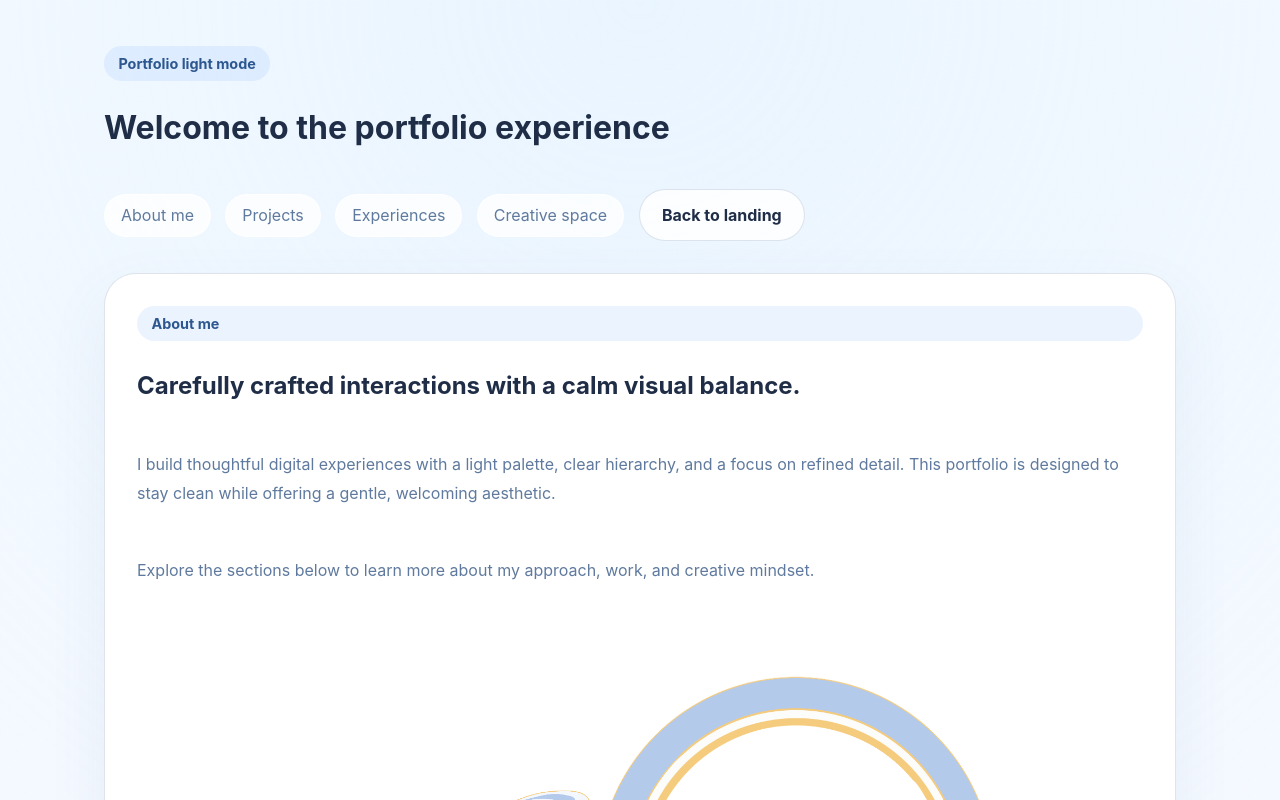
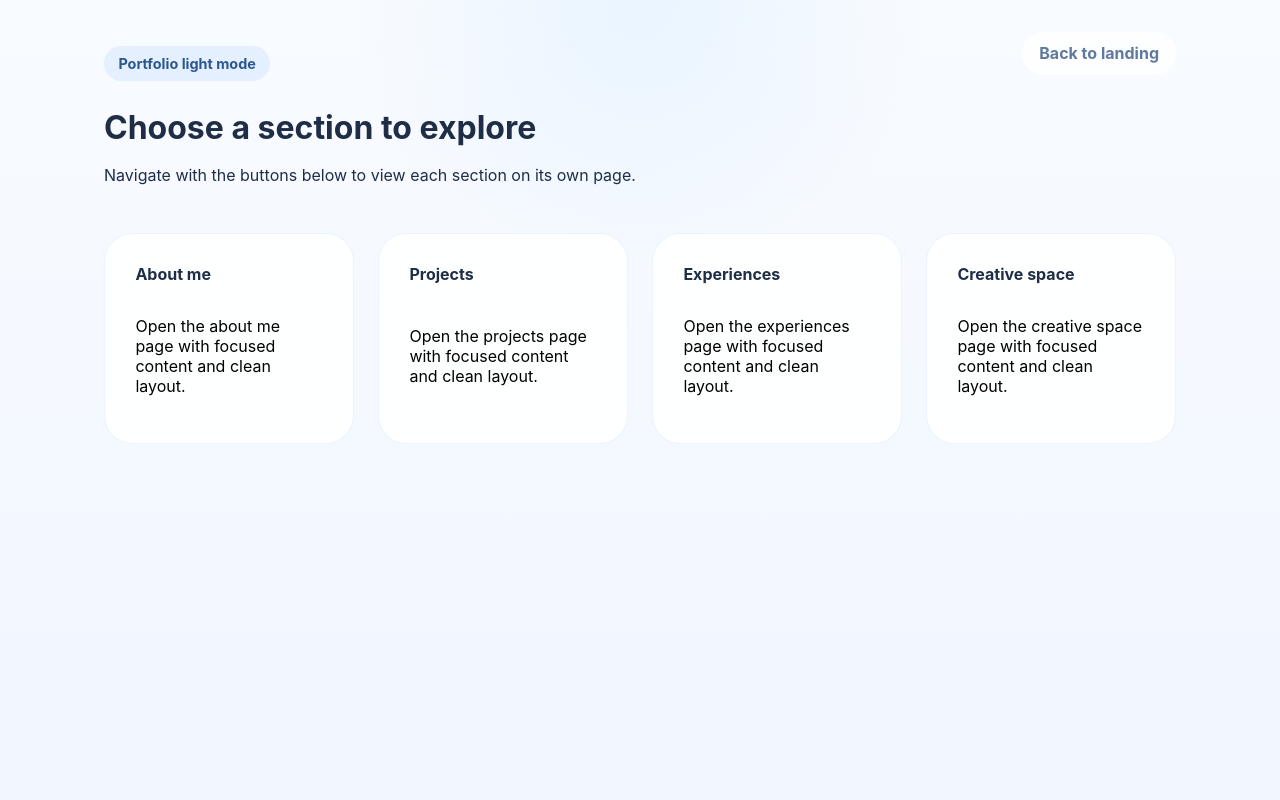
Before and after one commit to qiise/portfolio, a React (Vite) app: page / in a window 1280 px wide. Both pictures are taken after a click on the button "Enter portfolio". Shown: the top 800 px of the page. Built offline with nearby package versions, Linux system fonts and the light colour scheme.

Commit message:
created pages

```diff
--- a/index.html
+++ b/index.html
@@ -3,7 +3,7 @@
   <head>
     <meta charset="UTF-8" />
     <meta name="viewport" content="width=device-width, initial-scale=1.0" />
-    <title>Light Portfolio</title>
+    <title>Portfolio</title>
   </head>
   <body>
     <div id="root"></div>
--- a/src/App.jsx
+++ b/src/App.jsx
@@ -3,8 +3,10 @@ import landingBase from '../assets/Landing page base light.png';
 import lightCircle from '../assets/Light circle.png';
 import clouds2 from '../assets/Clouds 2 .png';
 import lightClouds from '../assets/Light clouds.png';
-import photoFrameLight from '../assets/Photo frame light.png';
-import lightCloud3 from '../assets/Light cloud 3.png';
+import AboutPage from './pages/AboutPage';
+import ProjectsPage from './pages/ProjectsPage';
+import ExperiencesPage from './pages/ExperiencesPage';
+import CreativeSpacePage from './pages/CreativeSpacePage';
 
 const navItems = [
   { id: 'about', label: 'About me' },
@@ -13,29 +15,16 @@ const navItems = [
   { id: 'creative', label: 'Creative space' },
 ];
 
-const projects = [
-  {
-    title: 'Minimal web experience',
-    description: 'A clean portfolio concept built with soft light tones and thoughtful layout.',
-  },
-  {
-    title: 'Design system refresh',
-    description: 'A visual identity system designed to feel airy, modern, and approachable.',
-  },
-];
-
-const experiences = [
-  { period: '2025', label: 'Product design collaboration' },
-  { period: '2024', label: 'Web development internship' },
-  { period: '2023', label: 'Creative direction support' },
-];
-
 function App() {
-  const [showMain, setShowMain] = useState(false);
+  const [view, setView] = useState('landing');
 
   return (
     <div className="app-shell">
-      {showMain ? <PortfolioPage onHome={() => setShowMain(false)} /> : <LandingPage onEnter={() => setShowMain(true)} />}
+      {view === 'landing' ? (
+        <LandingPage onEnter={() => setView('menu')} />
+      ) : (
+        <MainApp view={view} setView={setView} />
+      )}
     </div>
   );
 }
@@ -46,9 +35,7 @@ function LandingPage({ onEnter }) {
       <div className="landing-copy">
         <span className="eyebrow">Light mode portfolio</span>
         <h1>Soft, clean, and polished for your next story.</h1>
-        <p>
-          Start here to explore the portfolio sections and reach about, projects, experiences, and creative space.
-        </p>
+        <p>Start here to explore the portfolio sections and reach about, projects, experiences, and creative space.</p>
         <div className="landing-actions">
           <button type="button" onClick={onEnter} className="primary-button">
             Enter portfolio
@@ -69,103 +56,59 @@ function LandingPage({ onEnter }) {
   );
 }
 
-function PortfolioPage({ onHome }) {
+function MainApp({ view, setView }) {
+  const currentSection = navItems.find((item) => item.id === view);
+
   return (
     <div className="portfolio-page">
       <header className="portfolio-header">
         <div>
           <p className="brand">Portfolio light mode</p>
-          <h1>Welcome to the portfolio experience</h1>
+          <h1>{view === 'menu' ? 'Choose a section to explore' : currentSection?.label}</h1>
+          <p>
+            {view === 'menu'
+              ? 'Navigate with the buttons below to view each section on its own page.'
+              : 'Each section is displayed independently so you can focus on the content you want.'}
+          </p>
         </div>
         <nav className="portfolio-nav">
-          {navItems.map((item) => (
-            <a key={item.id} href={`#${item.id}`}>{item.label}</a>
-          ))}
-          <button type="button" className="ghost-button" onClick={onHome}>
+          {view !== 'menu' && (
+            <button type="button" className="ghost-button" onClick={() => setView('menu')}>
+              Back to menu
+            </button>
+          )}
+          <button type="button" className="ghost-button" onClick={() => setView('landing')}>
             Back to landing
           </button>
         </nav>
       </header>
 
       <main className="portfolio-main">
-        <section id="about" className="section section-card">
-          <div className="section-copy">
-            <span className="section-label">About me</span>
-            <h2>Carefully crafted interactions with a calm visual balance.</h2>
-            <p>
-              I build thoughtful digital experiences with a light palette, clear hierarchy, and a focus on refined detail.
-              This portfolio is designed to stay clean while offering a gentle, welcoming aesthetic.
-            </p>
-            <p>
-              Explore the sections below to learn more about my approach, work, and creative mindset.
-            </p>
-          </div>
-          <div className="photo-frame-block">
-            <img src={photoFrameLight} alt="Photo frame placeholder" />
-            <span className="photo-label">Personal highlight</span>
-          </div>
-        </section>
-
-        <section id="projects" className="section section-split">
-          <div className="section-copy">
-            <span className="section-label">Projects</span>
-            <h2>Selected work from the light portfolio.</h2>
-            <p>Each project uses visual clarity and minimal clouds for a polished presence.</p>
-          </div>
-          <div className="project-grid">
-            {projects.map((project) => (
-              <article key={project.title} className="project-card">
-                <img src={photoFrameLight} alt="Project placeholder" />
-                <h3>{project.title}</h3>
-                <p>{project.description}</p>
-              </article>
-            ))}
-          </div>
-        </section>
-
-        <section id="experiences" className="section section-card section-lighter">
-          <div className="section-copy">
-            <span className="section-label">Experiences</span>
-            <h2>Visual storytelling through roles and milestones.</h2>
-            <p>
-              Experiences are organized in a calm timeline style so the story remains easy to follow.
-            </p>
-          </div>
-          <div className="timeline-list">
-            {experiences.map((item) => (
-              <div key={item.period} className="timeline-item">
-                <strong>{item.period}</strong>
-                <span>{item.label}</span>
-              </div>
-            ))}
-          </div>
-        </section>
-
-        <section id="creative" className="section creative-section">
-          <div className="creative-hero">
-            <img src={lightCloud3} alt="Decorative cloud" className="creative-cloud" />
-            <div>
-              <span className="section-label">Creative space</span>
-              <h2>A calm place for ideas, experiments, and visuals.</h2>
-              <p>
-                This section is meant for imaginative work, concept sketches, and quiet creative energy that complements the main portfolio.
-              </p>
-            </div>
-          </div>
-          <div className="creative-grid">
-            <article className="creative-card">
-              <img src={photoFrameLight} alt="Creative placeholder" />
-              <h3>Studio inspiration</h3>
-            </article>
-            <article className="creative-card">
-              <img src={photoFrameLight} alt="Creative placeholder" />
-              <h3>Light interface ideas</h3>
-            </article>
-          </div>
-        </section>
+        {view === 'menu' ? <PortfolioMenu onNavigate={setView} /> : <SectionPage view={view} />}
       </main>
     </div>
   );
 }
 
+function PortfolioMenu({ onNavigate }) {
+  return (
+    <div className="menu-grid">
+      {navItems.map((item) => (
+        <button key={item.id} type="button" className="menu-card" onClick={() => onNavigate(item.id)}>
+          <span className="menu-card-label">{item.label}</span>
+          <p>Open the {item.label.toLowerCase()} page with focused content and clean layout.</p>
+        </button>
+      ))}
+    </div>
+  );
+}
+
+function SectionPage({ view }) {
+  if (view === 'about') return <AboutPage />;
+  if (view === 'projects') return <ProjectsPage />;
+  if (view === 'experiences') return <ExperiencesPage />;
+  if (view === 'creative') return <CreativeSpacePage />;
+  return null;
+}
+
 export default App;
--- /dev/null
+++ b/src/pages/AboutPage.jsx
@@ -0,0 +1,23 @@
+import photoFrameLight from '../../assets/Photo frame light.png';
+
+function AboutPage() {
+  return (
+    <section className="section section-card">
+      <div className="section-copy">
+        <span className="section-label">About me</span>
+        <h2>Carefully crafted interactions with a calm visual balance.</h2>
+        <p>
+          I build thoughtful digital experiences with a light palette, clear hierarchy, and a focus on refined detail.
+          This portfolio is designed to stay clean while offering a gentle, welcoming aesthetic.
+        </p>
+        <p>Explore this page to learn more about my approach, work, and creative mindset.</p>
+      </div>
+      <div className="photo-frame-block">
+        <img src={photoFrameLight} alt="Photo frame placeholder" />
+        <span className="photo-label">Personal highlight</span>
+      </div>
+    </section>
+  );
+}
+
+export default AboutPage;
--- /dev/null
+++ b/src/pages/CreativeSpacePage.jsx
@@ -0,0 +1,31 @@
+import photoFrameLight from '../../assets/Photo frame light.png';
+import lightCloud3 from '../../assets/Light cloud 3.png';
+
+function CreativeSpacePage() {
+  return (
+    <section className="section creative-section">
+      <div className="creative-hero">
+        <img src={lightCloud3} alt="Decorative cloud" className="creative-cloud" />
+        <div>
+          <span className="section-label">Creative space</span>
+          <h2>A calm place for ideas, experiments, and visuals.</h2>
+          <p>
+            This section is meant for imaginative work, concept sketches, and quiet creative energy that complements the main portfolio.
+          </p>
+        </div>
+      </div>
+      <div className="creative-grid">
+        <article className="creative-card">
+          <img src={photoFrameLight} alt="Creative placeholder" />
+          <h3>Studio inspiration</h3>
+        </article>
+        <article className="creative-card">
+          <img src={photoFrameLight} alt="Creative placeholder" />
+          <h3>Light interface ideas</h3>
+        </article>
+      </div>
+    </section>
+  );
+}
+
+export default CreativeSpacePage;
--- /dev/null
+++ b/src/pages/ExperiencesPage.jsx
@@ -0,0 +1,27 @@
+const experiences = [
+  { period: '2025', label: 'Product design collaboration' },
+  { period: '2024', label: 'Web development internship' },
+  { period: '2023', label: 'Creative direction support' },
+];
+
+function ExperiencesPage() {
+  return (
+    <section className="section section-card section-lighter">
+      <div className="section-copy">
+        <span className="section-label">Experiences</span>
+        <h2>Visual storytelling through roles and milestones.</h2>
+        <p>Experiences are organized in a calm timeline style so the story remains easy to follow.</p>
+      </div>
+      <div className="timeline-list">
+        {experiences.map((item) => (
+          <div key={item.period} className="timeline-item">
+            <strong>{item.period}</strong>
+            <span>{item.label}</span>
+          </div>
+        ))}
+      </div>
+    </section>
+  );
+}
+
+export default ExperiencesPage;
--- /dev/null
+++ b/src/pages/ProjectsPage.jsx
@@ -0,0 +1,35 @@
+import photoFrameLight from '../../assets/Photo frame light.png';
+
+const projects = [
+  {
+    title: 'Minimal web experience',
+    description: 'A clean portfolio concept built with soft light tones and thoughtful layout.',
+  },
+  {
+    title: 'Design system refresh',
+    description: 'A visual identity system designed to feel airy, modern, and approachable.',
+  },
+];
+
+function ProjectsPage() {
+  return (
+    <section className="section section-split">
+      <div className="section-copy">
+        <span className="section-label">Projects</span>
+        <h2>Selected work from the light portfolio.</h2>
+        <p>Each project uses visual clarity and minimal clouds for a polished presence.</p>
+      </div>
+      <div className="project-grid">
+        {projects.map((project) => (
+          <article key={project.title} className="project-card">
+            <img src={photoFrameLight} alt="Project placeholder" />
+            <h3>{project.title}</h3>
+            <p>{project.description}</p>
+          </article>
+        ))}
+      </div>
+    </section>
+  );
+}
+
+export default ProjectsPage;
--- a/src/styles.css
+++ b/src/styles.css
@@ -214,6 +214,48 @@ img {
   gap: 2rem;
 }
 
+.menu-grid {
+  display: grid;
+  gap: 1.5rem;
+  grid-template-columns: repeat(auto-fit, minmax(240px, 1fr));
+}
+
+.menu-card {
+  display: grid;
+  gap: 1rem;
+  padding: 1.9rem;
+  border-radius: 28px;
+  border: 1px solid rgba(124, 171, 255, 0.15);
+  background: rgba(255, 255, 255, 0.88);
+  text-align: left;
+  cursor: pointer;
+  transition: transform 0.2s ease, box-shadow 0.2s ease, border-color 0.2s ease;
+}
+
+.menu-card:hover {
+  transform: translateY(-4px);
+  border-color: rgba(124, 171, 255, 0.32);
+  box-shadow: 0 24px 40px rgba(81, 121, 202, 0.08);
+}
+
+.menu-card-label {
+  font-weight: 700;
+  color: var(--text);
+}
+
+.portfolio-nav button {
+  color: var(--muted);
+  background: rgba(255, 255, 255, 0.76);
+  border: 1px solid rgba(255, 255, 255, 0.9);
+  border-radius: 999px;
+  padding: 0.65rem 1rem;
+  cursor: pointer;
+}
+
+.portfolio-nav button:hover {
+  background: rgba(124, 171, 255, 0.14);
+}
+
 .section {
   background: var(--surface);
   border: 1px solid var(--border);
```
Also changed, not shown: 5 other files (tests, documents, lock files or other folders).
